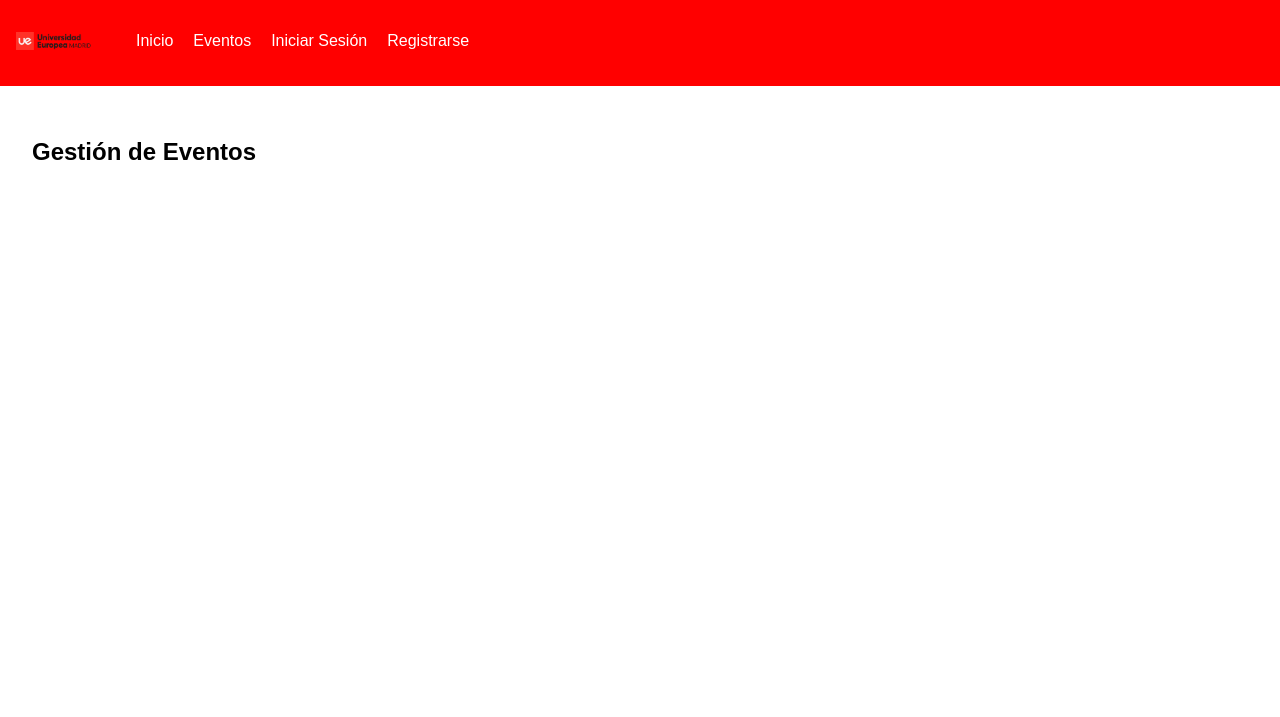
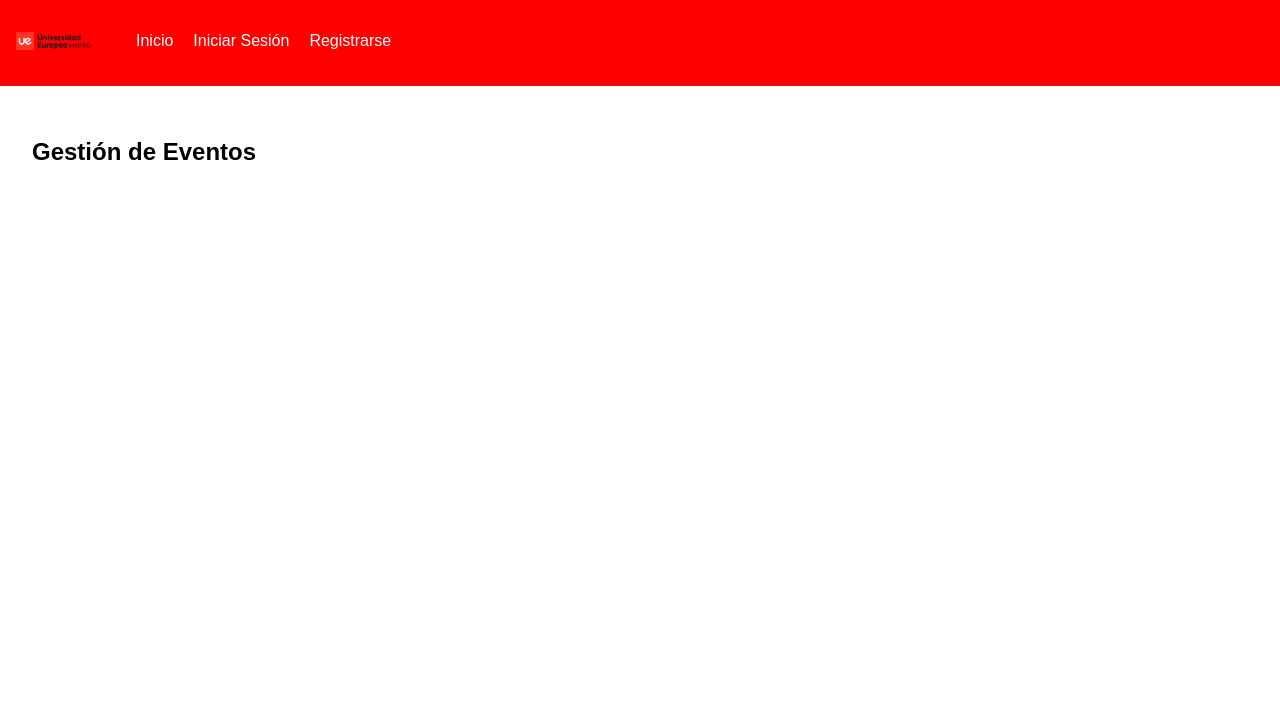
Before and after one commit to Alara168/eventosTrabajoFinalGrupo1, a PHP site: page /profesor_eventos.php in a window 1280 px wide. Shown: the top 717 px of the page. Run offline with PHP 8.4, Linux system fonts and the light colour scheme; a user stored in the database is signed in; data comes from the database, SQL or seed files in the repository.

Commit message:
Quitar eventos de gestionar eventos

```diff
--- a/public/profesor_eventos.php
+++ b/public/profesor_eventos.php
@@ -34,7 +34,6 @@ try {
             <ul>
                 <li><img src="images/logo.webp" alt="Logo Escuela STEAM" class="logo"></li>
                 <li><a href="index.html">Inicio</a></li>
-                <li><a href="evento.html">Eventos</a></li>
                 <!-- Las opciones de usuario logueado se añadirán dinámicamente -->
             </ul>
         </nav>
```
